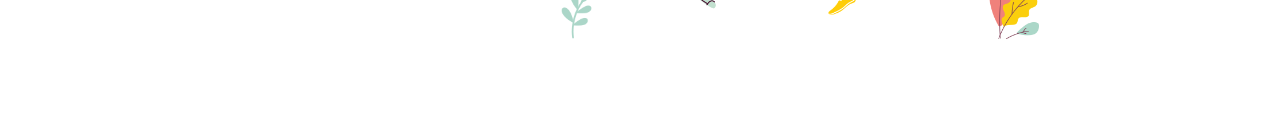
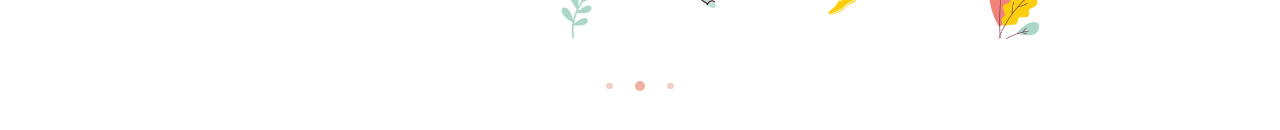
Before and after one commit to camillapalombi/proj-html-vuejs, a Vue app: page / in a window 1280 px wide. Shown: the part 392-522 px from the top of the page. Built offline with nearby package versions, Linux system fonts and the light colour scheme.

Commit message:
Aggiunti cerchi allo Slider

```diff
--- a/src/components/MainSectionOne.vue
+++ b/src/components/MainSectionOne.vue
@@ -40,6 +40,10 @@
         <button @click="previus()" class="btn-control btn-previus">&lt;</button>
 		<button @click="next()" class="btn-control btn-next"> &GT; </button>
 
+        <div class="circles">
+			<div v-for="(element, index) in arrSlider" @click="setActiveIndex(index)" :key="index" class="circle" :class="{active: index == activeIndex}"></div>
+		</div>
+
   </section>
 </template>
 
@@ -49,7 +53,7 @@ name: 'MainSectionOne',
 data () {
     return {
         activeIndex: 0,
-        interval: 5000,
+        interval: 4000,
 		intervalId: null,
         arrSlider: [
             {
@@ -98,7 +102,7 @@ methods: {
 			this.intervalId = setInterval(this.next, this.interval);
 		}
 	},
-    mounted() {
+    mounted () {
 		// quando il DOM viene montato nella pagina avviamo lo slider automatico
 		this.startSlider();
 	},
@@ -223,6 +227,26 @@ h1 {
     margin-top: 35px;
     cursor: pointer;
 }
+.circles {
+	display: flex;
+	justify-content: center;
+    align-items: center;
+    margin-top: 30px;
+}
+
+.circle {
+    margin: .7rem;
+	width: .4rem;
+	height: .4rem;
+	border-radius: 10rem;
+	background-color: $lightPink;
+}
+
+.circle.active {
+	width: .6rem;
+    height: .6rem;
+    background-color: #efb09e;
+}
 
 
 </style>
```
